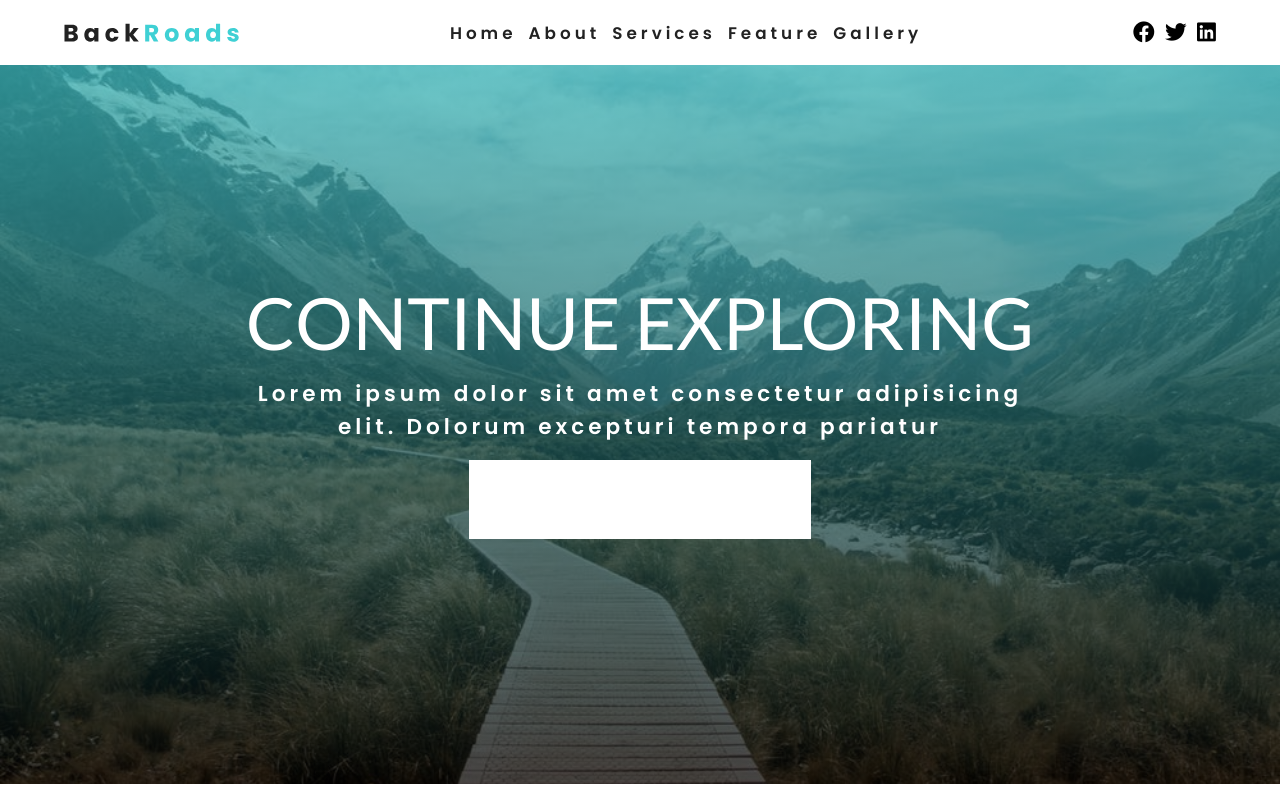
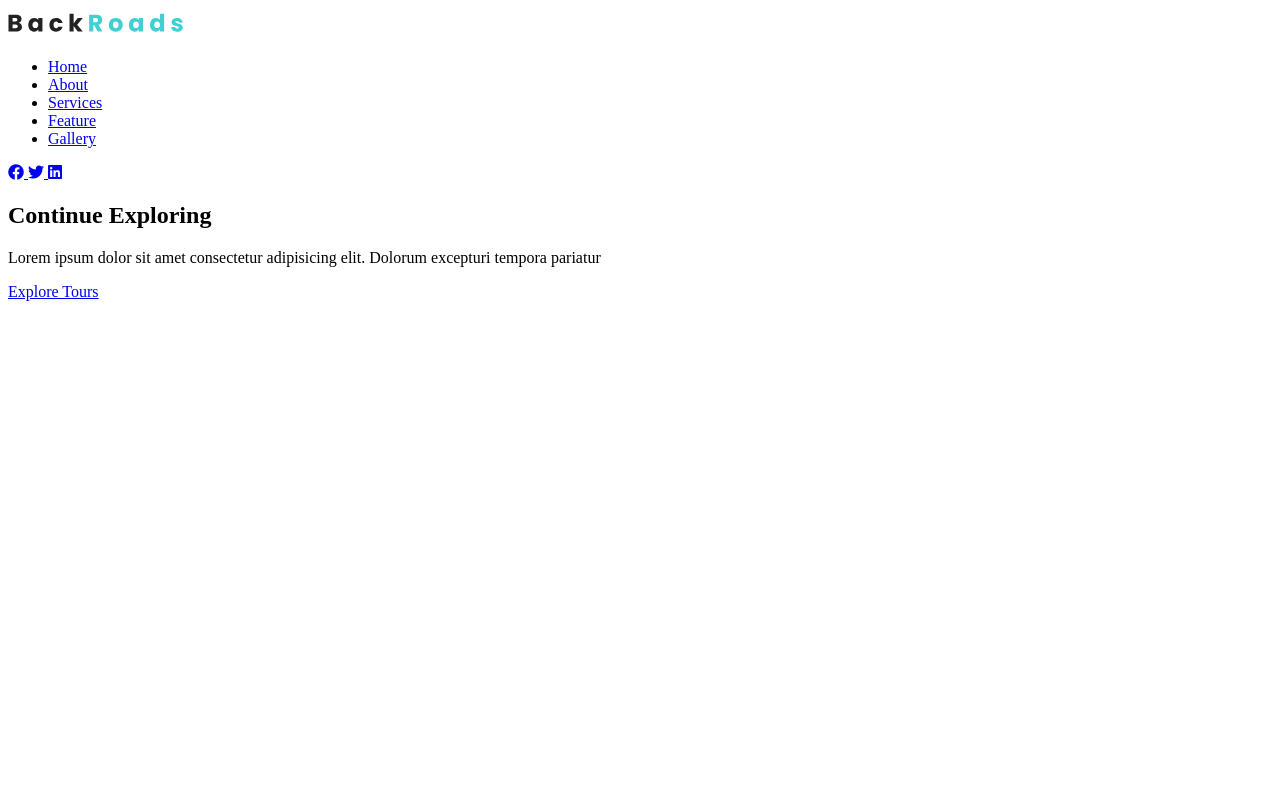
Before and after one commit to ogeitunu/codLand, a plain HTML site: page index.html in a window 1280 px wide. Drawn offline with Linux system fonts and the light colour scheme.

Commit message:
feat added

```diff
--- a/index.html
+++ b/index.html
@@ -5,8 +5,7 @@
     <meta name="viewport" content="width=device-width, initial-scale=1.0">
     <link rel="shortcut icon" href="./images/p.png"  type="image/x-icon">
     <link rel="stylesheet" href="https://cdnjs.cloudflare.com/ajax/libs/font-awesome/6.4.0/css/all.min.css" integrity="sha512-iecdLmaskl7CVkqkXNQ/ZH/XLlvWZOJyj7Yy7tcenmpD1ypASozpmT/E0iPtmFIB46ZmdtAc9eNBvH0H/ZpiBw==" crossorigin="anonymous" referrerpolicy="no-referrer" />
-    <link rel="stylesheet" type="text/css" href="./css/index.css">
-    <title>Landing Page</title>
+   <title>Landing Page</title>
 </head>
 <body>
     <!--Header Section-->
```
